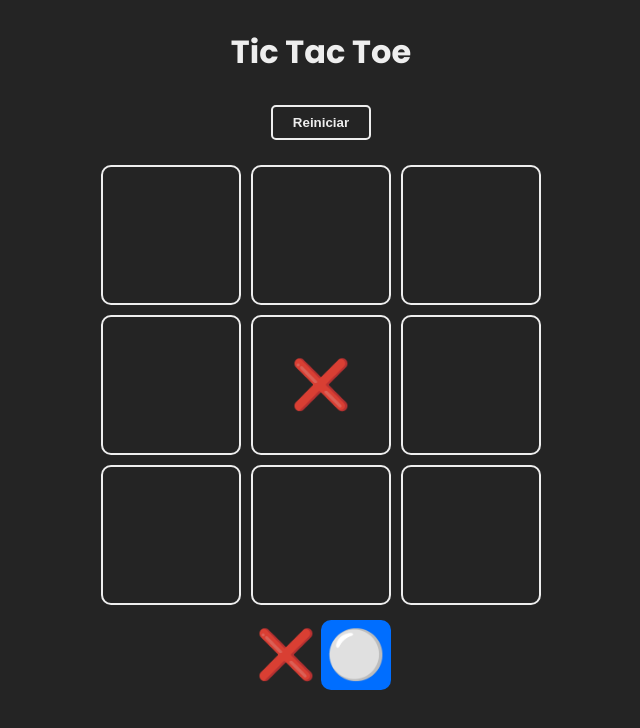
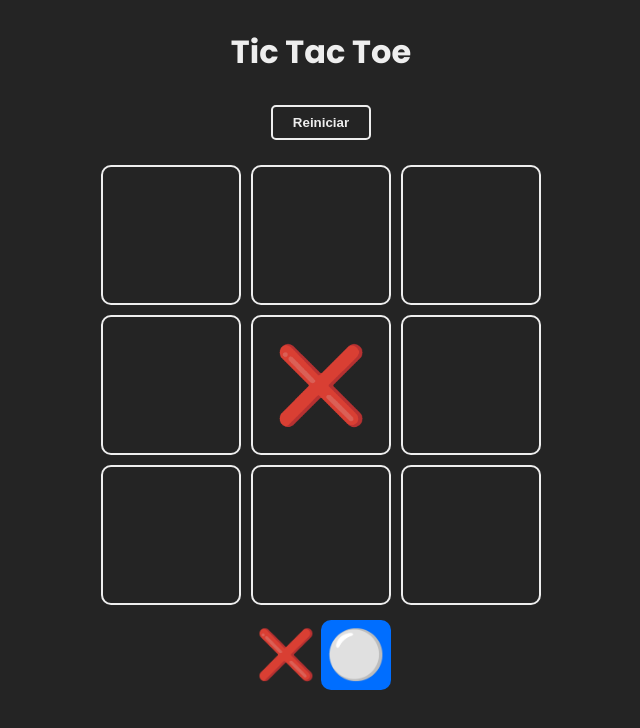
Before and after one commit to francoogilli/Tic-Tac-Toe, a React app: page / in a window 1280 px wide. Both pictures are taken after a click on the element 640 px from the left and 385 px from the top of the page. Shown: the top 728 px of the page, without its empty margins (319-959 px from the left). Built offline with nearby package versions, Linux system fonts and the light colour scheme; the HTML template or start-up script is replaced by a standard one.

Commit message:
Adding minimal details

```diff
--- a/src/components/WinnerModal.jsx
+++ b/src/components/WinnerModal.jsx
@@ -1,7 +1,7 @@
 import { Square } from "./Square"
 export function WinnerModal({winner, resetGame}) {
     if (winner == null) return null
-    const winnerText = winner === false ? 'Empate' : 'Ganador: ' + winner
+    const winnerText = winner === false ? 'Empate' : 'Ganador: '
 
     return (
 
--- a/src/index.css
+++ b/src/index.css
@@ -112,6 +112,7 @@ body {
   gap: 20px;
 }
 
+
 .winner .win {
   margin: 0 auto;
   background-color: rgb(0, 110, 255);
@@ -132,3 +133,7 @@ body {
   cursor: pointer;
   font-size: 48px;
 }
+
+.game .square {
+  font-size: 75px; /* Adjust the font size as needed */
+}
```
